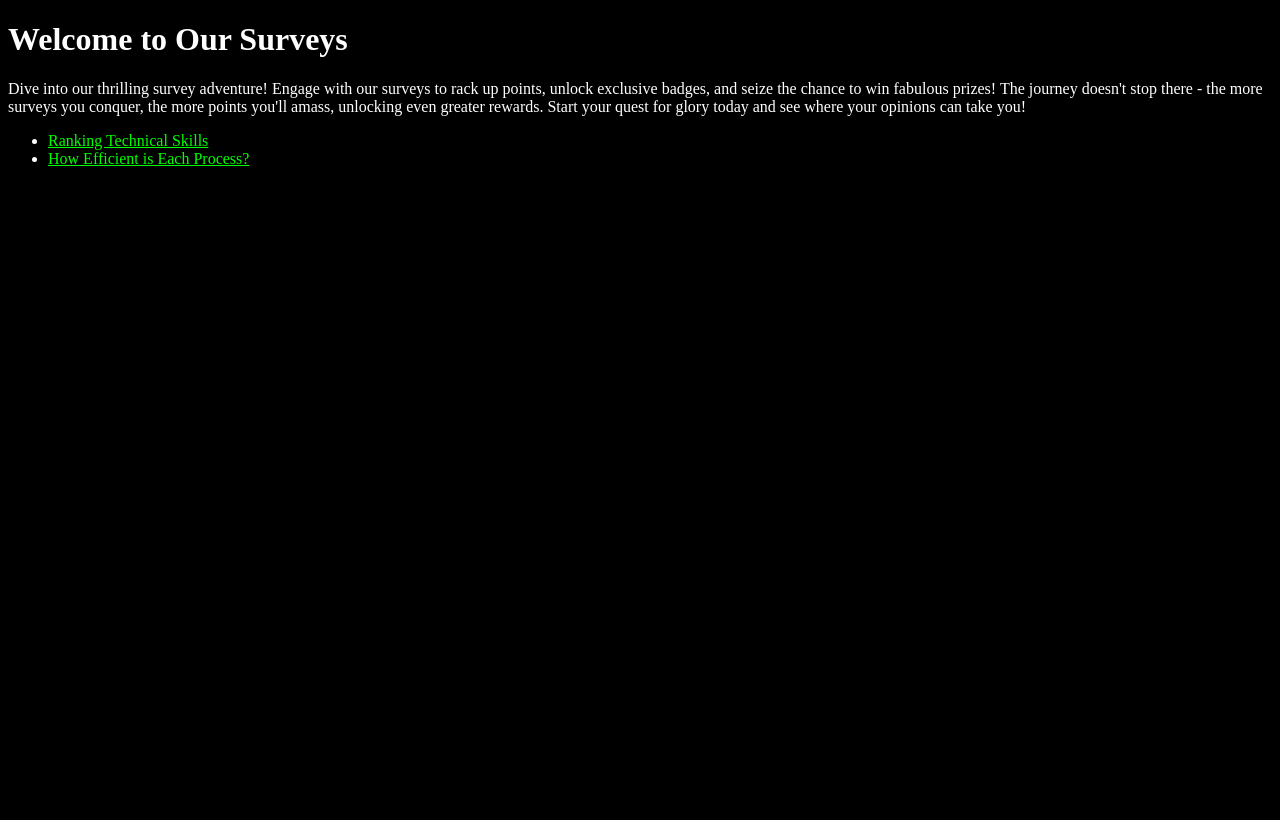
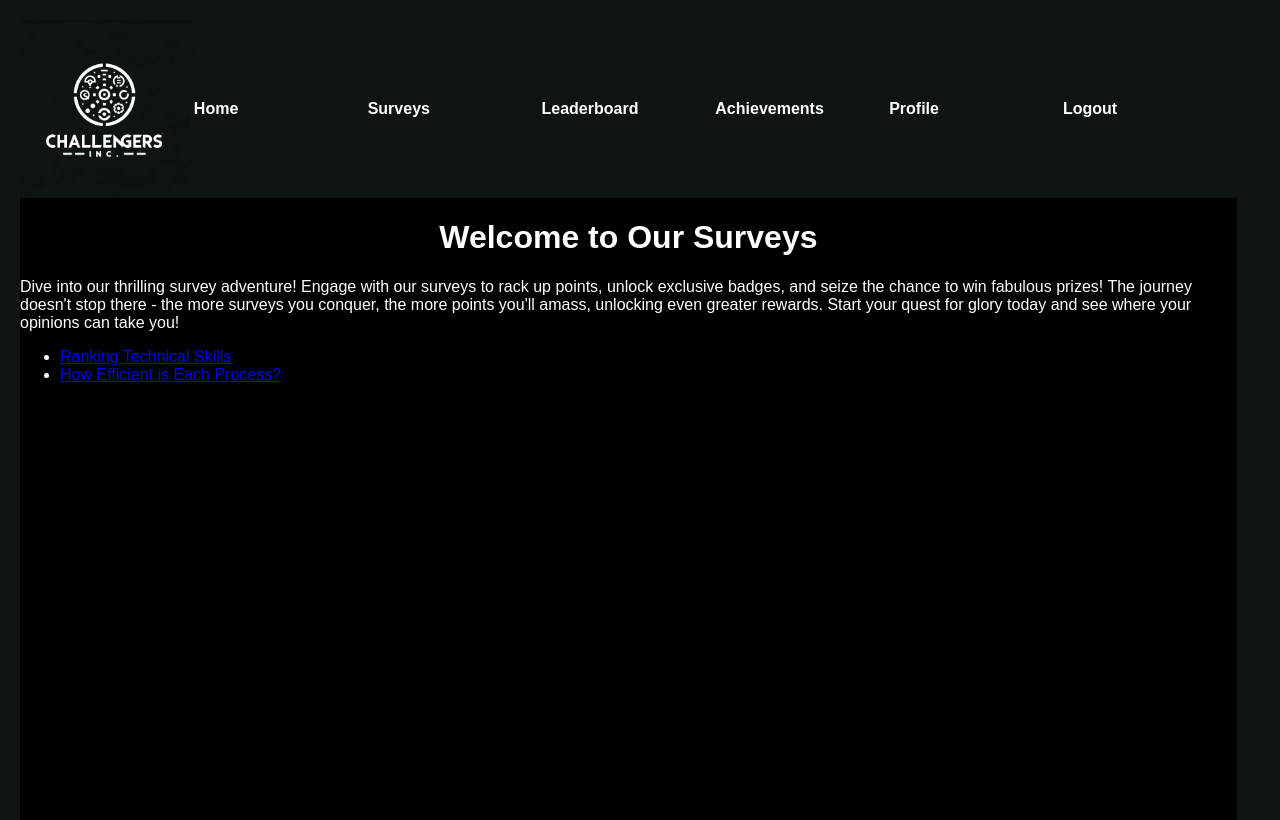
Before and after one commit to camarqu4/challengers, a website: page surveys.html in a window 1280 px wide. Drawn offline with Linux system fonts and the light colour scheme.

Commit message:
Update surveys.html
added nav bar

```diff
--- a/surveys.html
+++ b/surveys.html
@@ -3,19 +3,22 @@
 <head>
     <meta charset="UTF-8">
     <meta name="viewport" content="width=device-width, initial-scale=1.0">
-    <title>Survey Links</title>
-    <style>
-        /* CSS styles for black background and white text */
-        body {
-            background-color: black; /* Sets the background color to black */
-            color: white; /* Sets the text color to white */
-        }
-        a {
-            color: #00FF00; /* Sets the link color to a light green for better visibility */
-        }
-    </style>
+    <title>Surveys</title>
+    <link rel="stylesheet" href="style.css">
 </head>
 <body>
+    <!-- Navbar -->
+    <div class="navbar">
+        <div class="logo-container-nav col-lg-02 col-md-02 col-sm-12">
+            <img src="ch_logo.png" alt="Your Logo">
+        </div>
+        <a href="user_home.html" div class="col-lg-02 col-md-01 col-sm-12">Home</a>
+        <a href="surveys.html" div class="col-lg-02 col-md-03 col-sm-00">Surveys</a> <!-- Update href as necessary -->
+        <a href="leaderboard.html" div class="col-lg-02 col-md-03 col-sm-00">Leaderboard</a> <!-- Update href as necessary -->
+        <a href="achievements.html" div class="col-lg-02 col-md-00 col-sm-00">Achievements</a>
+        <a href="profile.html" div class="col-lg-02 col-md-03 col-sm-12">Profile</a> <!-- Update href as necessary -->
+        <a href="/" div class="col-lg-02 col-md-03 col-sm-12">Logout</a> <!-- This is your logout button -->
+    </div>
     <h1>Welcome to Our Surveys</h1>
     <p>
         Dive into our thrilling survey adventure! Engage with our surveys to rack up points, unlock exclusive badges, and seize the chance to win fabulous prizes! The journey doesn't stop there - the more surveys you conquer, the more points you'll amass, unlocking even greater rewards. Start your quest for glory today and see where your opinions can take you!</p>
```
